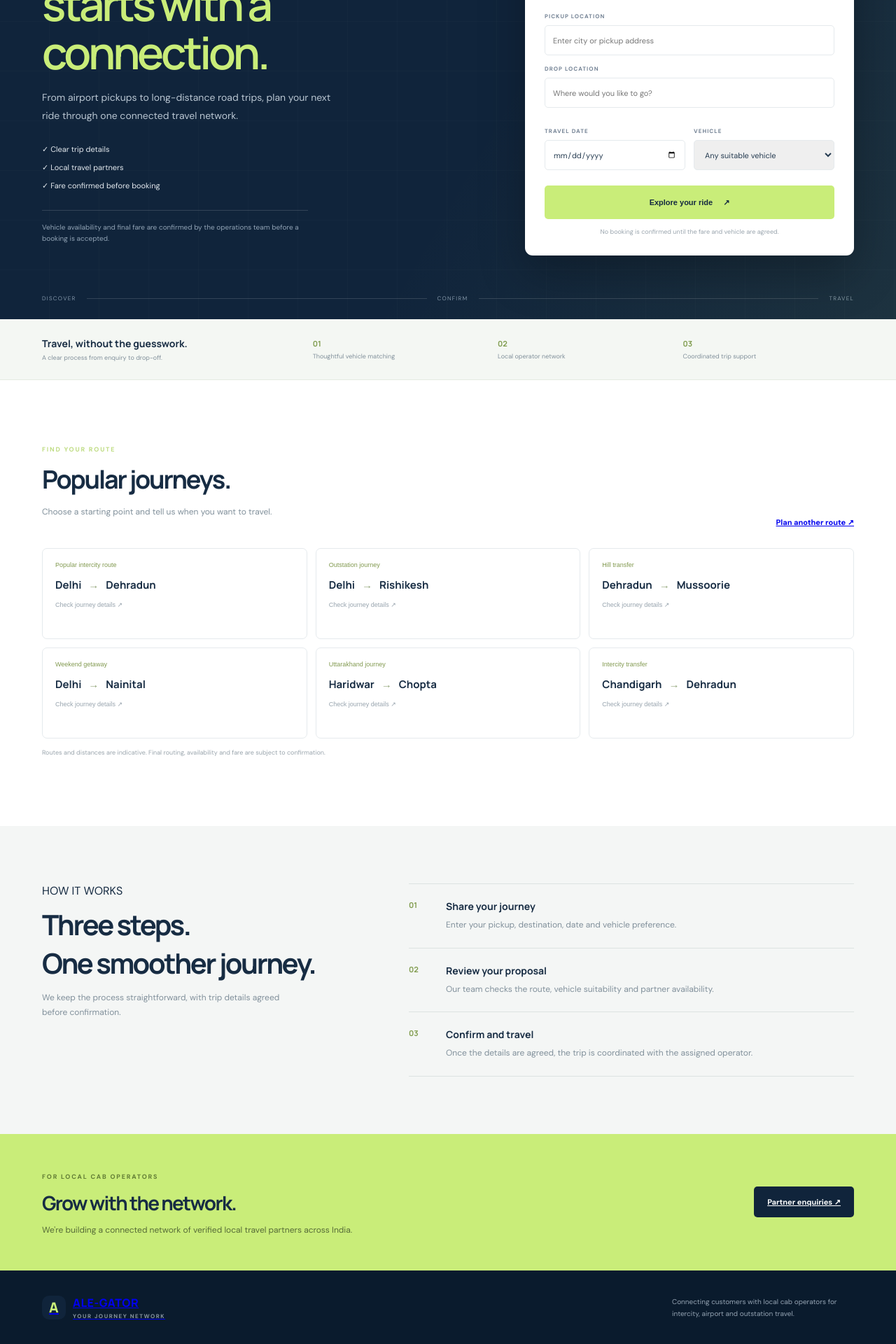
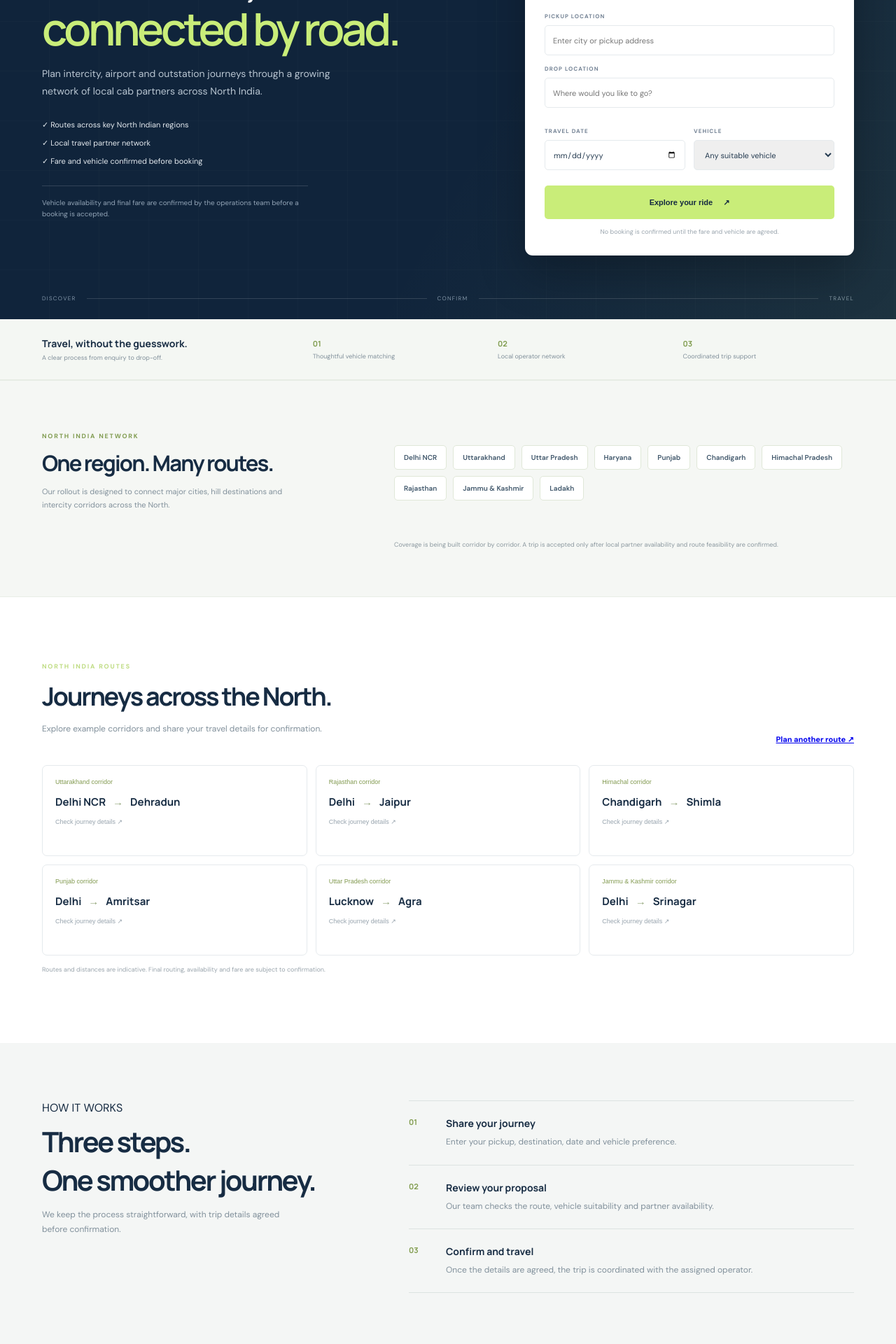
Before and after one commit to cabsdehra-Alegrator/Ale-gator-Website-, a Next.js app: page / in a window 1280 px wide. Shown: the part 340-2260 px from the top of the page at 70% size. Built offline with nearby package versions, Linux system fonts and the light colour scheme.

Commit message:
Expand website positioning to North India cab network

```diff
--- a/app/layout.tsx
+++ b/app/layout.tsx
@@ -2,8 +2,10 @@ import type { Metadata } from "next";
 import "./globals.css";
 
 export const metadata: Metadata = {
-  title: "Ale-gator | Cab journeys, connected",
-  description: "Plan intercity, airport and outstation cab journeys with a managed network of local travel partners.",
+  title: "Ale-gator | North India Cab Network",
+  description: "Plan intercity, airport and outstation cab journeys across North India through a growing network of local travel partners.",
+  applicationName: "Ale-gator",
+  robots: { index: true, follow: true },
 };
 
 export default function RootLayout({ children }: Readonly<{ children: React.ReactNode }>) {
--- a/app/page.tsx
+++ b/app/page.tsx
@@ -3,12 +3,12 @@
 import { useState } from "react";
 
 const routes = [
-  ["Delhi", "Dehradun", "Popular intercity route"],
-  ["Delhi", "Rishikesh", "Outstation journey"],
-  ["Dehradun", "Mussoorie", "Hill transfer"],
-  ["Delhi", "Nainital", "Weekend getaway"],
-  ["Haridwar", "Chopta", "Uttarakhand journey"],
-  ["Chandigarh", "Dehradun", "Intercity transfer"],
+  ["Delhi NCR", "Dehradun", "Uttarakhand corridor"],
+  ["Delhi", "Jaipur", "Rajasthan corridor"],
+  ["Chandigarh", "Shimla", "Himachal corridor"],
+  ["Delhi", "Amritsar", "Punjab corridor"],
+  ["Lucknow", "Agra", "Uttar Pradesh corridor"],
+  ["Delhi", "Srinagar", "Jammu & Kashmir corridor"],
 ];
 
 export default function Home() {
@@ -40,9 +40,9 @@ export default function Home() {
       <div className="wrap heroGrid">
         <div className="intro">
           <div className="eyebrow"><i/> A BETTER WAY TO GET THERE</div>
-          <h1>Every journey<br/><em>starts with a connection.</em></h1>
-          <p>From airport pickups to long-distance road trips, plan your next ride through one connected travel network.</p>
-          <div className="promises"><span>✓ Clear trip details</span><span>✓ Local travel partners</span><span>✓ Fare confirmed before booking</span></div>
+          <h1>North India,<br/><em>connected by road.</em></h1>
+          <p>Plan intercity, airport and outstation journeys through a growing network of local cab partners across North India.</p>
+          <div className="promises"><span>✓ Routes across key North Indian regions</span><span>✓ Local travel partner network</span><span>✓ Fare and vehicle confirmed before booking</span></div>
           <small className="disclaimer">Vehicle availability and final fare are confirmed by the operations team before a booking is accepted.</small>
         </div>
 
@@ -65,11 +65,13 @@ export default function Home() {
 
     <section className="assurance"><div className="wrap assuranceGrid"><div><b>Travel, without the guesswork.</b><small>A clear process from enquiry to drop-off.</small></div><div><strong>01</strong><span>Thoughtful vehicle matching</span></div><div><strong>02</strong><span>Local operator network</span></div><div><strong>03</strong><span>Coordinated trip support</span></div></div></section>
 
-    <section className="section wrap" id="routes"><div className="sectionHead"><div><label>FIND YOUR ROUTE</label><h2>Popular journeys.</h2><p>Choose a starting point and tell us when you want to travel.</p></div><a href="#plan">Plan another route ↗</a></div><div className="routeGrid">{routes.map(([a,b,c])=><button key={a+b} onClick={()=>{setPickup(a);setDrop(b);window.scrollTo({top:0,behavior:"smooth"});}}><small>{c}</small><b>{a} <i>→</i> {b}</b><span>Check journey details ↗</span></button>)}</div><p className="note">Routes and distances are indicative. Final routing, availability and fare are subject to confirmation.</p></section>
+    <section className="coverage"><div className="wrap coverageInner"><div><label>NORTH INDIA NETWORK</label><h2>One region. Many routes.</h2><p>Our rollout is designed to connect major cities, hill destinations and intercity corridors across the North.</p></div><div className="regionList"><span>Delhi NCR</span><span>Uttarakhand</span><span>Uttar Pradesh</span><span>Haryana</span><span>Punjab</span><span>Chandigarh</span><span>Himachal Pradesh</span><span>Rajasthan</span><span>Jammu & Kashmir</span><span>Ladakh</span></div><small className="coverageNote">Coverage is being built corridor by corridor. A trip is accepted only after local partner availability and route feasibility are confirmed.</small></div></section>
+
+    <section className="section wrap" id="routes"><div className="sectionHead"><div><label>NORTH INDIA ROUTES</label><h2>Journeys across the North.</h2><p>Explore example corridors and share your travel details for confirmation.</p></div><a href="#plan">Plan another route ↗</a></div><div className="routeGrid">{routes.map(([a,b,c])=><button key={a+b} onClick={()=>{setPickup(a);setDrop(b);window.scrollTo({top:0,behavior:"smooth"});}}><small>{c}</small><b>{a} <i>→</i> {b}</b><span>Check journey details ↗</span></button>)}</div><p className="note">Routes and distances are indicative. Final routing, availability and fare are subject to confirmation.</p></section>
 
     <section className="process" id="process"><div className="wrap processGrid"><div><label>HOW IT WORKS</label><h2>Three steps.<br/>One smoother journey.</h2><p>We keep the process straightforward, with trip details agreed before confirmation.</p></div><div className="steps"><article><b>01</b><div><h3>Share your journey</h3><p>Enter your pickup, destination, date and vehicle preference.</p></div></article><article><b>02</b><div><h3>Review your proposal</h3><p>Our team checks the route, vehicle suitability and partner availability.</p></div></article><article><b>03</b><div><h3>Confirm and travel</h3><p>Once the details are agreed, the trip is coordinated with the assigned operator.</p></div></article></div></div></section>
 
-    <section className="partner" id="partners"><div className="wrap partnerInner"><div><label>FOR LOCAL CAB OPERATORS</label><h2>Grow with the network.</h2><p>We're building a connected network of verified local travel partners across India.</p></div><a href="mailto:partners@ale-gator.com">Partner enquiries ↗</a></div></section>
-    <footer><div className="wrap footer"><a className="brand" href="#"><span className="mark">A</span><span>ALE-GATOR<small>YOUR JOURNEY NETWORK</small></span></a><p>Connecting customers with local cab operators for intercity, airport and outstation travel.</p><small>© {new Date().getFullYear()} Ale-gator. Availability and fares are subject to confirmation.</small></div></footer>
+    <section className="partner" id="partners"><div className="wrap partnerInner"><div><label>FOR LOCAL CAB OPERATORS</label><h2>Grow with the network.</h2><p>We're building a connected network of verified local travel partners across North India, with regional expansion planned in stages.</p></div><a href="mailto:partners@ale-gator.com">Partner enquiries ↗</a></div></section>
+    <footer><div className="wrap footer"><a className="brand" href="#"><span className="mark">A</span><span>ALE-GATOR<small>YOUR JOURNEY NETWORK</small></span></a><p>Connecting customers with local cab operators for intercity, airport and outstation journeys across North India.</p><small>© {new Date().getFullYear()} Ale-gator. Availability and fares are subject to confirmation.</small></div></footer>
   </main>;
 }
```
Also changed, not shown: app/globals.css, 1 other file (tests, documents, lock files or other folders).
